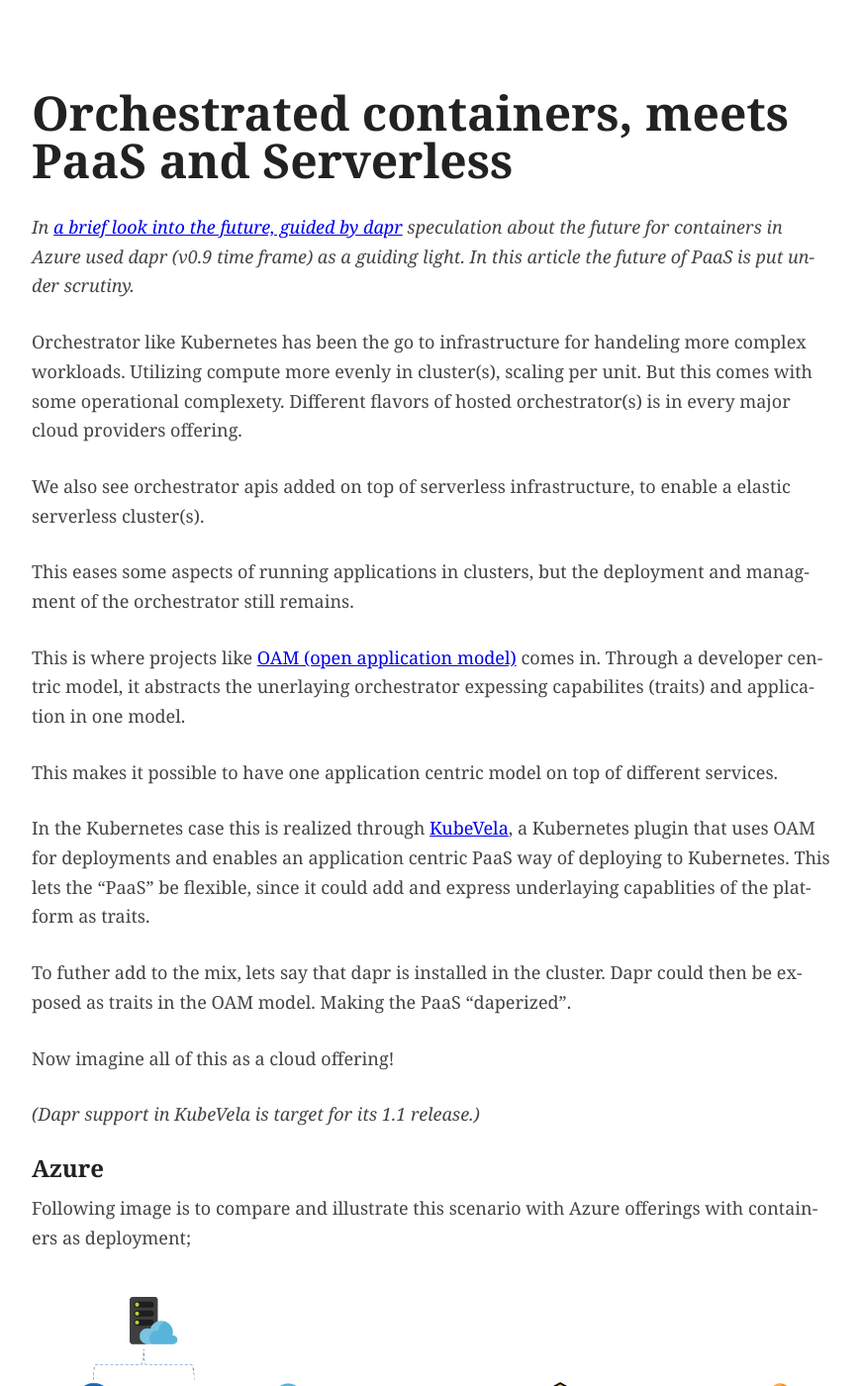
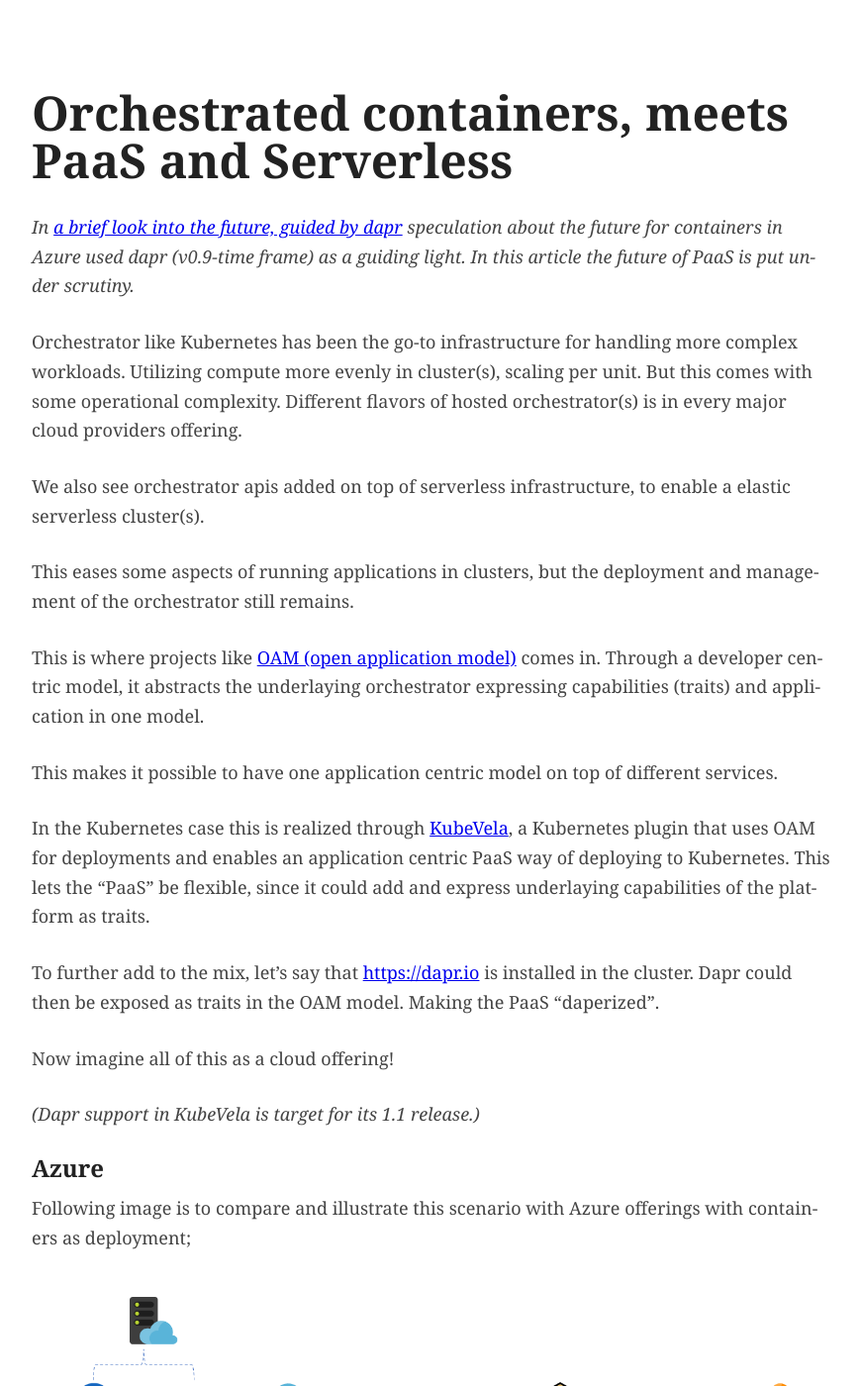
Before and after one commit to perokvist/event-driven-architecture, a Jekyll site: the page built from azure_containers_paas.md, in a window 1280 px wide and 1400 px high. Shown: the whole window at 99% size, without its empty margins (203-1072 px from the left). Built offline with Jekyll 4.4.1, drawn with Linux system fonts in a browser that asks for light colours; our own code applies the rules of GitHub Pages for plain Markdown files; some of the changed text lies outside the part shown.

Commit message:
spelling

```diff
--- a/azure_containers_paas.md
+++ b/azure_containers_paas.md
@@ -4,23 +4,23 @@ layout: default
 
 # Orchestrated containers, meets PaaS and Serverless
 
-*In [a brief look into the future, guided by dapr](azure_containers.html) speculation about the future for containers in Azure used dapr (v0.9 time frame) as a guiding light. In this article the future of PaaS is put under scrutiny.*
+*In [a brief look into the future, guided by dapr](azure_containers.html) speculation about the future for containers in Azure used dapr (v0.9-time frame) as a guiding light. In this article the future of PaaS is put under scrutiny.*
 
-Orchestrator like Kubernetes has been the go to infrastructure for handeling more complex workloads.
-Utilizing compute more evenly in cluster(s), scaling per unit. But this comes with some operational complexety. Different flavors of hosted orchestrator(s) is in every major cloud providers offering.
+Orchestrator like Kubernetes has been the go-to infrastructure for handling more complex workloads.
+Utilizing compute more evenly in cluster(s), scaling per unit. But this comes with some operational complexity. Different flavors of hosted orchestrator(s) is in every major cloud providers offering.
 
 We also see orchestrator apis added on top of serverless infrastructure, to enable a elastic serverless cluster(s).
 
-This eases some aspects of running applications in clusters, but the deployment and managment of the orchestrator still remains.
+This eases some aspects of running applications in clusters, but the deployment and management of the orchestrator still remains.
 
-This is where projects like [OAM (open application model)](https://oam.dev) comes in. Through a developer centric model, it abstracts the unerlaying orchestrator expessing capabilites (traits) and application in one model.
+This is where projects like [OAM (open application model)](https://oam.dev) comes in. Through a developer centric model, it abstracts the underlaying orchestrator expressing capabilities (traits) and application in one model.
 
 This makes it possible to have one application centric model on top of different services.
 
 In the Kubernetes case this is realized through [KubeVela](https://kubevela.io/), a Kubernetes plugin that uses OAM for deployments and enables an application centric PaaS way of deploying to Kubernetes.
-This lets the "PaaS" be flexible, since it could add and express underlaying capablities of the platform as traits.
+This lets the "PaaS" be flexible, since it could add and express underlaying capabilities of the platform as traits.
 
-To futher add to the mix, lets say that dapr is installed in the cluster. Dapr could then be exposed as traits in the OAM model. Making the PaaS "daperized".
+To further add to the mix, let's say that [https://dapr.io](dapr) is installed in the cluster. Dapr could then be exposed as traits in the OAM model. Making the PaaS "daperized".
 
 Now imagine all of this as a cloud offering!
 
```
Also changed, not shown: other parts of azure_containers_paas.md (+4 -4 lines).
